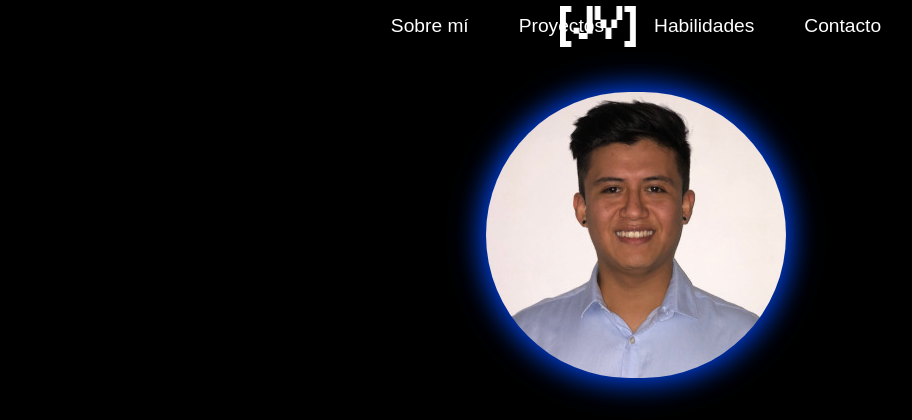
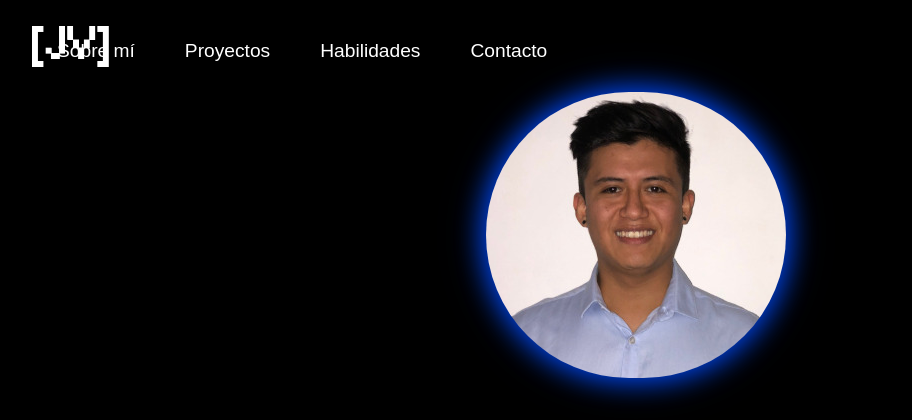
Before and after one commit to jvivas95/PortfolioJeffersonVivas, a PHP site: page / in a window 1280 px wide. Shown: the top 420 px of the page, without its empty margins (4-916 px from the left). Run offline with PHP 8.4, Linux system fonts and the light colour scheme.

Commit message:
corrección en el hader nav

```diff
--- a/styles.css
+++ b/styles.css
@@ -15,8 +15,6 @@ header {
 
 header nav {
     display: flex;
-    align-items: center;
-    justify-content: center; /* Cambiado a center para centrar mejor */
     position: relative; /* Añadido para permitir el uso de z-index */
 }
 
```
